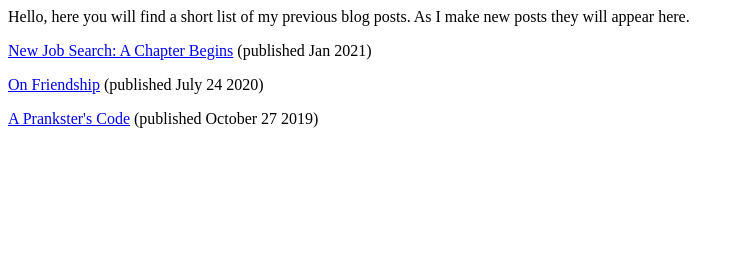
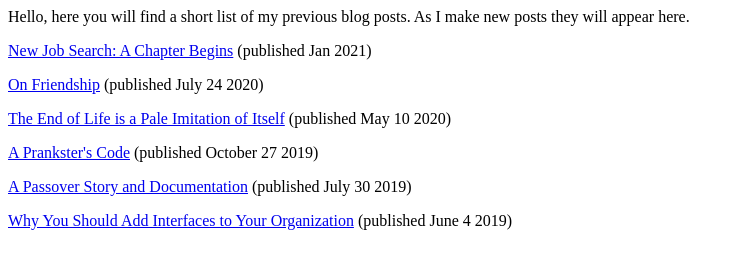
Before and after one commit to djhoffma/djhoffma.github.io, a plain HTML site: page index.html in a window 1280 px wide. Shown: the whole page, without its empty margins (0-744 px from the left). Drawn offline with Linux system fonts and the light colour scheme.

Commit message:
Add rest of blog posts

```diff
--- a/index.html
+++ b/index.html
@@ -8,6 +8,17 @@
         <a href="on-friendship.html">On Friendship</a> (published July 24 2020)
     </p>
     <p>
+        <a href="endoflife.html">The End of Life is a Pale Imitation of Itself</a> (published May 10 2020)
+    </p>
+    <p>
         <a href="pranksters-code.html">A Prankster's Code</a> (published October 27 2019)
     </p>
+    <p>
+        <a href="passoveranddocumentation.html">A Passover Story and Documentation</a> (published July 30 2019)
+    </p>
+    <p>
+        <a href="interfaces.html">Why You Should Add Interfaces to Your Organization</a> (published June 4 2019)
+    </p>
+
+
 </body>
```
Also changed, not shown: endoflife.html (added, +4 -0 lines), interfaces.html (added, +5 -0 lines), passoveranddocumentation.html (added, +5 -0 lines).
